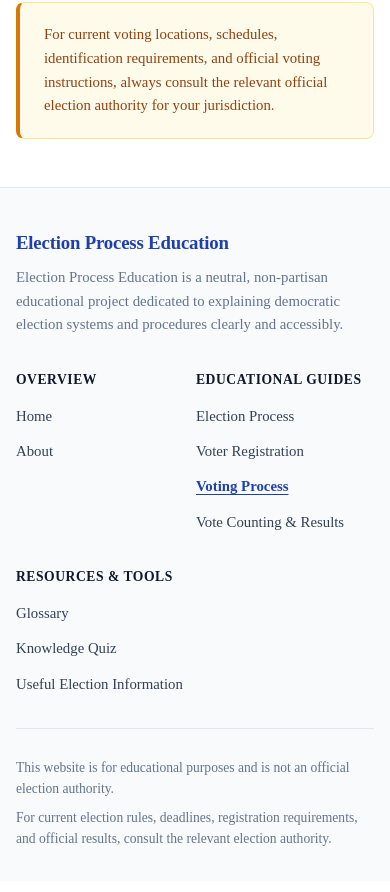
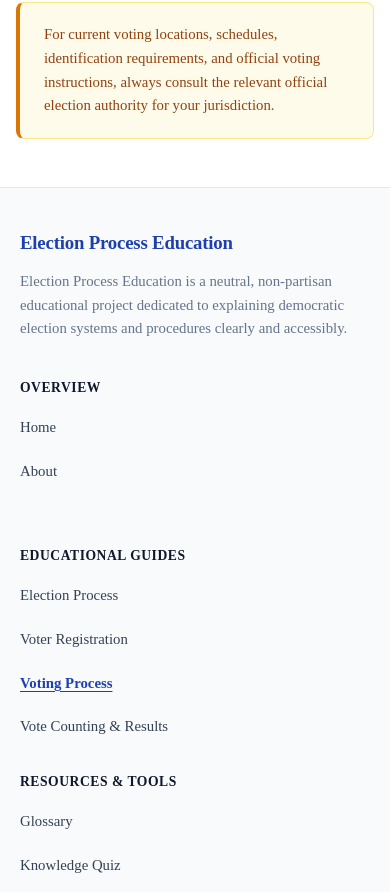
Before and after one commit to devamithra137/Election-Process-Education, a Next.js app: page /voting-process in a window 390 px wide. Shown: the part 2032-2924 px from the top of the page. Built offline with nearby package versions, Linux system fonts and the light colour scheme.

Commit message:
Improve mobile footer spacing

```diff
--- a/src/app/globals.css
+++ b/src/app/globals.css
@@ -2584,28 +2584,49 @@ a {
   }
 
   .footer {
-    padding: 2.5rem 1rem 2rem;
+    padding: 2.5rem 1.25rem 2rem;
   }
 
   .footer-container {
-    gap: 2rem;
+    gap: 2.25rem;
   }
 
   .footer-top {
     flex-direction: column;
-    gap: 2rem;
+    gap: 2.25rem;
   }
 
   .footer-nav {
     justify-content: flex-start;
+    width: 100%;
   }
 
   .footer-nav-columns {
-    gap: 2rem 2.5rem;
+    width: 100%;
+    gap: 2rem 2rem;
+  }
+
+  .footer-nav-group {
+    flex: 1 1 140px;
+    gap: 0.85rem;
+  }
+
+  .footer-links {
+    gap: 0.75rem;
+  }
+
+  .footer-link {
+    padding: 0.25rem 0;
   }
 
   .footer-brand-section {
     max-width: 100%;
+    gap: 0.75rem;
+  }
+
+  .footer-bottom {
+    padding-top: 1.5rem;
+    gap: 0.75rem;
   }
 }
 
@@ -2634,6 +2655,15 @@ a {
   .vote-counting-card {
     padding: 1rem;
     gap: 0.875rem;
+  }
+
+  .footer-nav-columns {
+    flex-direction: column;
+    gap: 1.75rem;
+  }
+
+  .footer-nav-group {
+    min-width: 100%;
   }
 }
 
```
